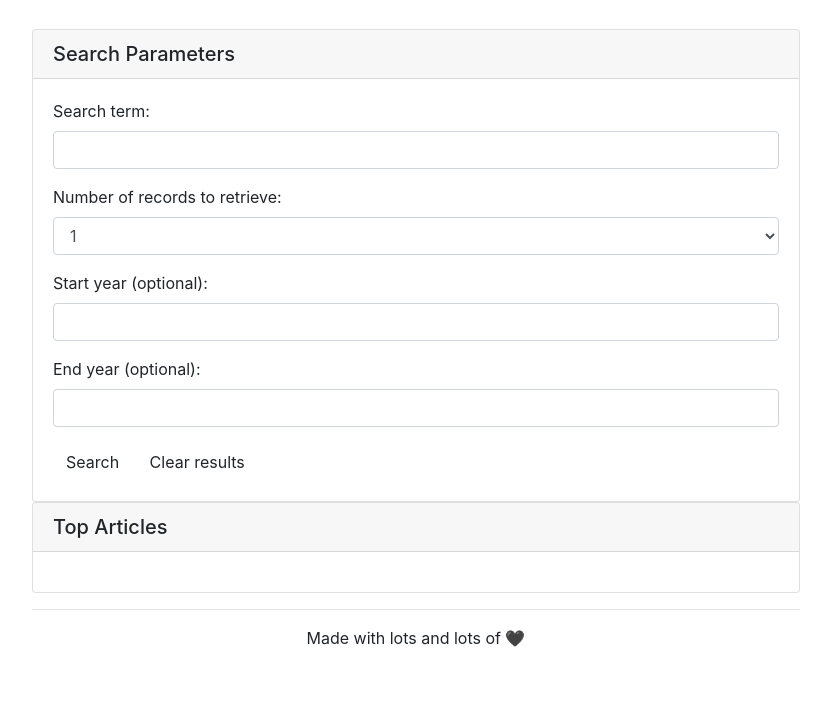
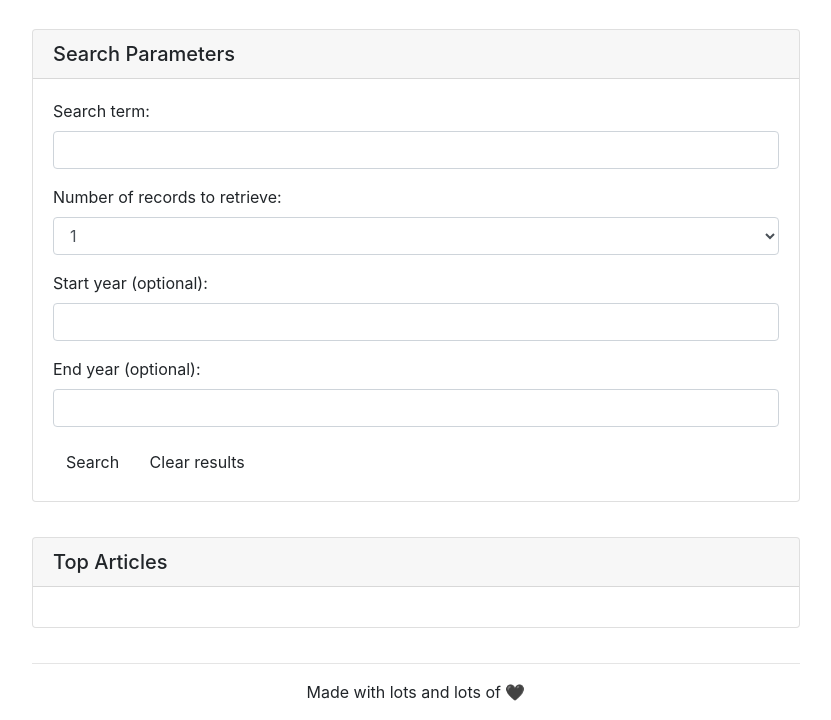
Before and after one commit to ResonantDevotion/NewsAPIWebsite, a plain HTML site: page index.html in a window 1280 px wide. Shown: the part 211-931 px from the top of the page, without its empty margins (224-1055 px from the left). Before the commit the page ends 877 px from the top, so only its background shows below. Drawn offline with nearby package versions, Linux system fonts and the light colour scheme.

Commit message:
Add margin-bottom to all the cards

```diff
--- a/assets/style.css
+++ b/assets/style.css
@@ -15,3 +15,7 @@
     border-radius: 3.5px;
     margin-top: 5px;
 }
+
+#search-card, #articles {
+    margin-bottom: 35px;
+}
```
